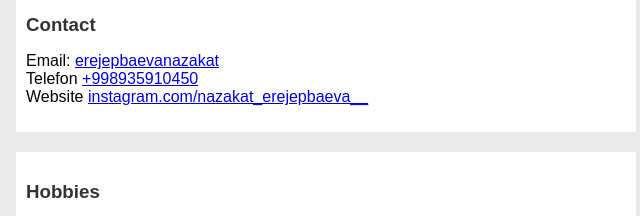
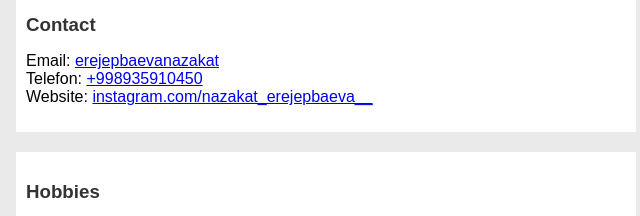
Before and after one commit to nazakaterejepbaeva/myfirstproject, a plain HTML site: page index.html in a window 1280 px wide. Shown: the part 580-796 px from the top of the page, 314-954 px from the left. Drawn offline with Linux system fonts and the light colour scheme.

Commit message:
Update index.html

```diff
--- a/index.html
+++ b/index.html
@@ -78,14 +78,14 @@
     </section>
     <section>
         <h3>Photo</h3>
-        <img src="profile.jpg" alt="">
+        <img src="./profile.jpg" alt="">
     </section>
     <section>
         <h3>Contact</h3>
         <ul>
             <li>Email: <a href="mailto:erejepbaevanazakat@gmail.com">erejepbaevanazakat</a></li>
-            <li>Telefon <a href=" tel:+998935910450">+998935910450</a></li>
-            <li>Website <a
+            <li>Telefon: <a href=" tel:+998935910450">+998935910450</a></li>
+            <li>Website: <a
                     href="mailto:https://instagram.com/nazakat_erejepbaeva__">instagram.com/nazakat_erejepbaeva__</a>
             </li>
 
```
